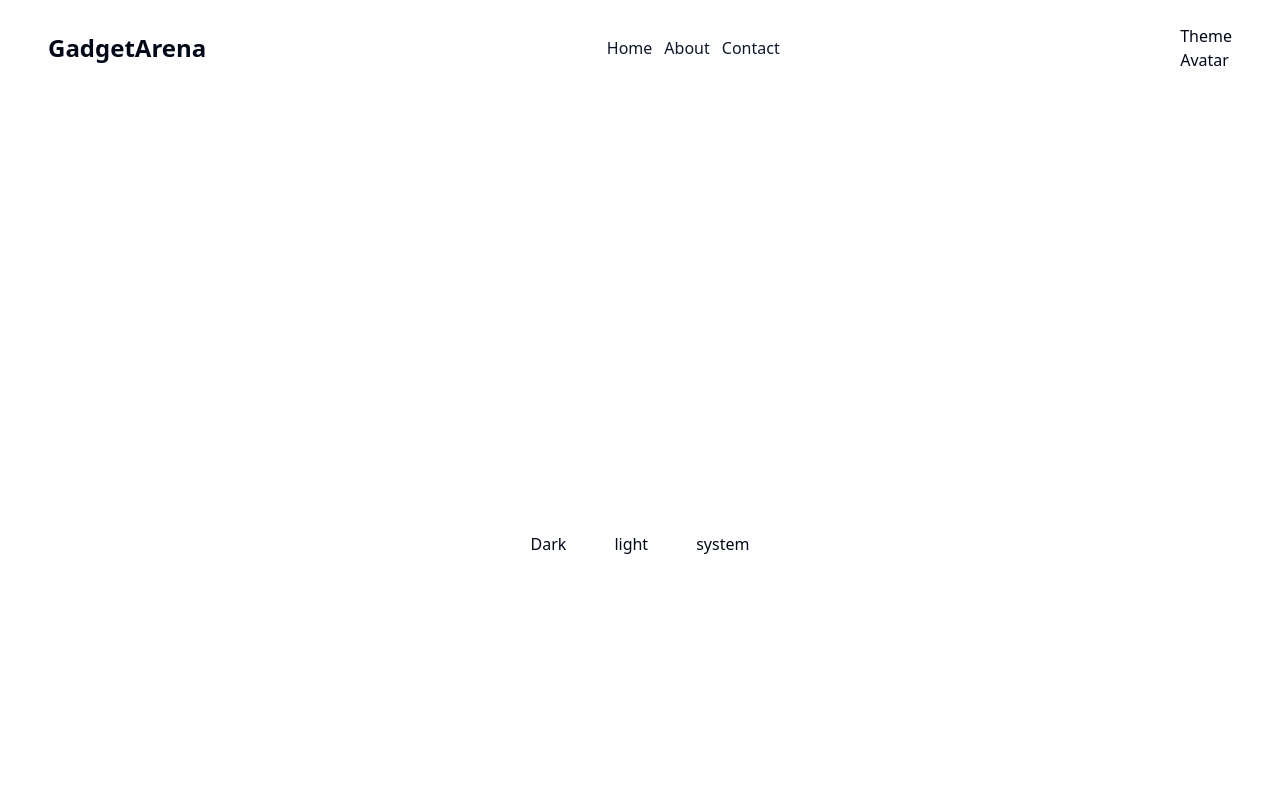
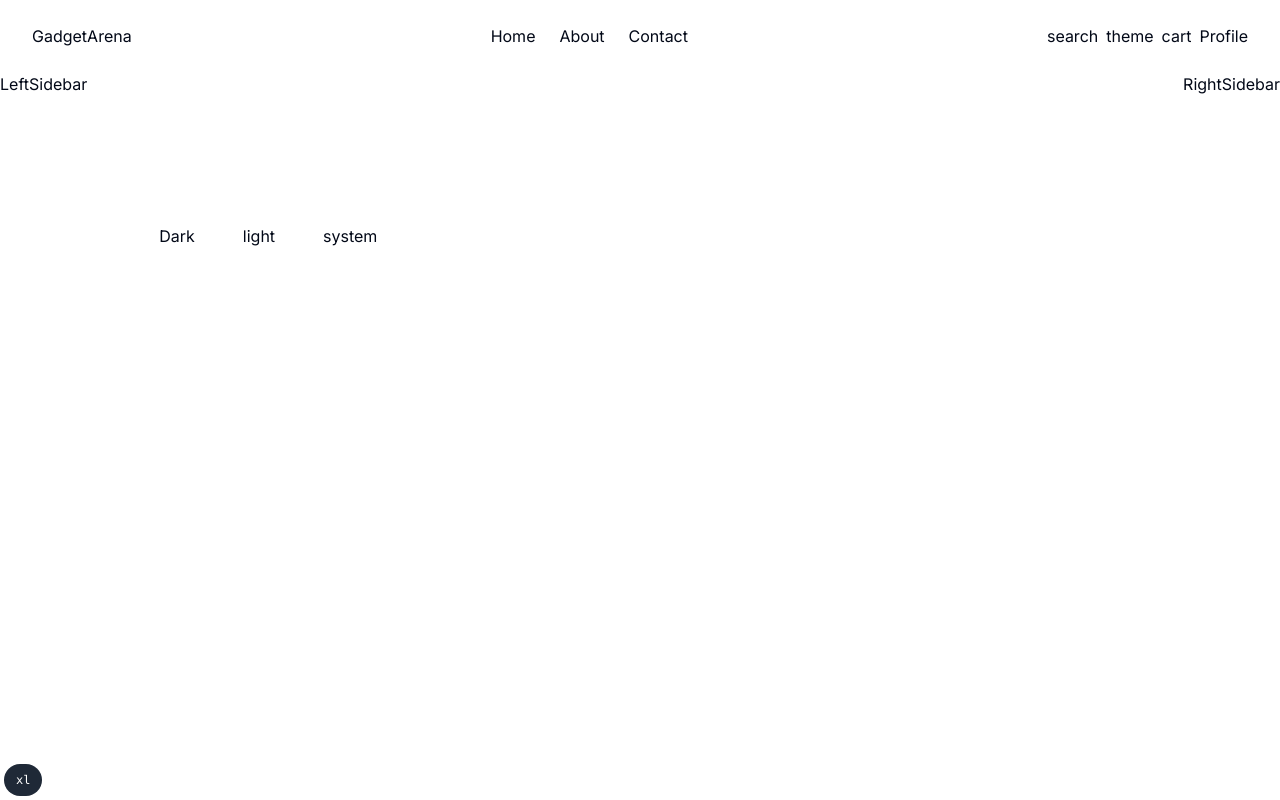
Before and after one commit to rakibtweets/GadgetArena, a Next.js app: page / in a window 1280 px wide. Shown: the top 800 px of the page. Built offline with nearby package versions, Linux system fonts and the light colour scheme.

Commit message:
Update layout and navbar components

```diff
--- a/app/(root)/layout.tsx
+++ b/app/(root)/layout.tsx
@@ -1,16 +1,17 @@
 import Navbar from '@/components/shared/Navbar/Navbar';
+
 import React from 'react';
 
 const Layout = ({ children }: { children: React.ReactNode }) => {
   return (
-    <main className="relative mx-auto max-w-7xl">
+    <main className="relative mx-auto w-full max-w-7xl">
       <Navbar />
       <div className="flex">
-        {/* LeftSidebar */}
+        LeftSidebar
         <section className="flex min-h-screen flex-1 flex-col px-6 pb-6 pt-36 max-md:pb-14 sm:px-14">
           <div className="mx-auto w-full max-w-5xl">{children}</div>
         </section>
-        {/* RightSidebar */}
+        RightSidebar
       </div>
       Toaster
     </main>
--- a/app/globals.css
+++ b/app/globals.css
@@ -1,6 +1,15 @@
 @tailwind base;
 @tailwind components;
 @tailwind utilities;
+
+* {
+  box-sizing: border-box;
+  overflow: hidden;
+}
+
+body {
+  font-family: 'Inter', sans-serif;
+}
 
 @layer base {
   :root {
--- a/app/layout.tsx
+++ b/app/layout.tsx
@@ -4,6 +4,7 @@ import { Inter, Space_Grotesk } from 'next/font/google';
 import './globals.css';
 import React from 'react';
 import { Providers } from './Providers';
+import { TailwindIndicator } from '@/components/shared/TailwindIndicator/TailwindIndicator';
 
 const inter = Inter({
   subsets: ['latin'],
@@ -30,7 +31,10 @@ export default function RootLayout({
   return (
     <html lang="en">
       <body className={`${inter.variable} ${spaceGrotesk.variable}`}>
-        <Providers>{children}</Providers>
+        <Providers>
+          {children}
+          <TailwindIndicator />
+        </Providers>
       </body>
     </html>
   );
--- a/components/Counter/Counter.tsx
+++ b/components/Counter/Counter.tsx
@@ -5,7 +5,7 @@ import { useTheme } from 'next-themes';
 const Counter = () => {
   const { setTheme } = useTheme();
   return (
-    <div className="flex h-screen  items-center justify-center">
+    <div className="">
       <div className="flex gap-4">
         <button
           onClick={() => setTheme('dark')}
--- a/components/shared/Navbar/Navbar.tsx
+++ b/components/shared/Navbar/Navbar.tsx
@@ -3,24 +3,26 @@ import Link from 'next/link';
 
 const Navbar = () => {
   return (
-    <nav className="fixed z-50 flex w-full  items-center justify-between   p-6  sm:px-12">
-      <div>
-        <Link href="/">
-          <p className="text-2xl font-bold">GadgetArena</p>
-        </Link>
+    <header>
+      <nav className="mx-auto flex max-w-7xl items-center justify-between p-6 lg:px-8">
+        <div className="flex ">
+          <Link href="/">GadgetArena</Link>
         </div>
-      <div className="flex items-center justify-center gap-3">
+        <div className=" hidden items-center justify-center gap-6 lg:flex ">
           {navLinks.map((link) => (
-          <Link href={link.route} key={link.name}>
-            <p className="text-base font-medium text-primary">{link.label}</p>
+            <Link href={link.name} key={link.route}>
+              {link.label}
             </Link>
           ))}
         </div>
-      <div>
-        <p>Theme</p>
-        <p>Avatar</p>
+        <div className="flex gap-2  ">
+          <p>search</p>
+          <p>theme</p>
+          <p>cart</p>
+          <p>Profile</p>
         </div>
       </nav>
+    </header>
   );
 };
 export default Navbar;
--- /dev/null
+++ b/components/shared/TailwindIndicator/TailwindIndicator.tsx
@@ -0,0 +1,14 @@
+export function TailwindIndicator() {
+  if (process.env.NODE_ENV === 'production') return null;
+
+  return (
+    <div className="fixed bottom-1 left-1 z-50 flex h-8 w-auto items-center justify-center rounded-full bg-gray-800 p-3 font-mono text-xs text-white">
+      <div className="block sm:hidden">xs</div>
+      <div className="hidden  sm:block md:hidden">sm</div>
+      <div className="hidden  md:block lg:hidden">md</div>
+      <div className="hidden  lg:block xl:hidden">lg</div>
+      <div className="hidden  xl:block 2xl:hidden">xl</div>
+      <div className="hidden  2xl:block">2xl</div>
+    </div>
+  );
+}
```
Lines whose indentation alone changed are shown as unchanged.
